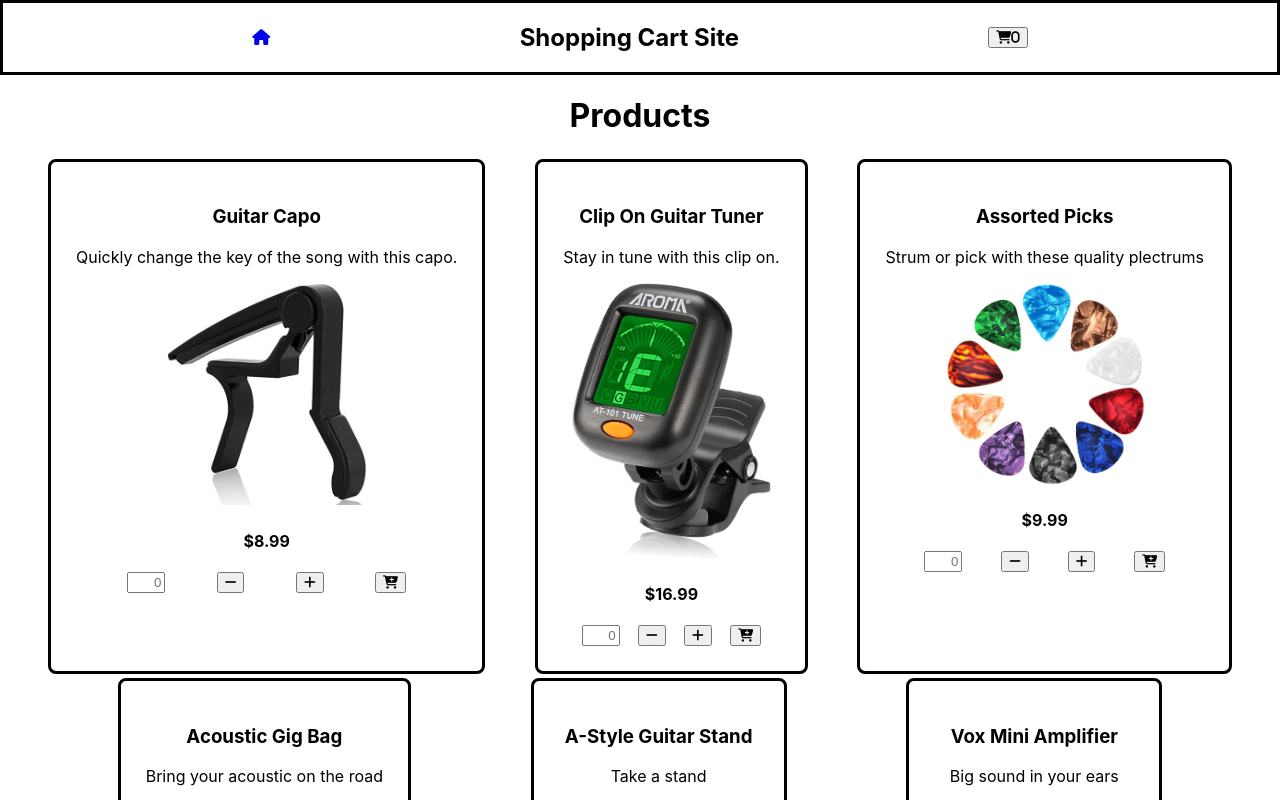
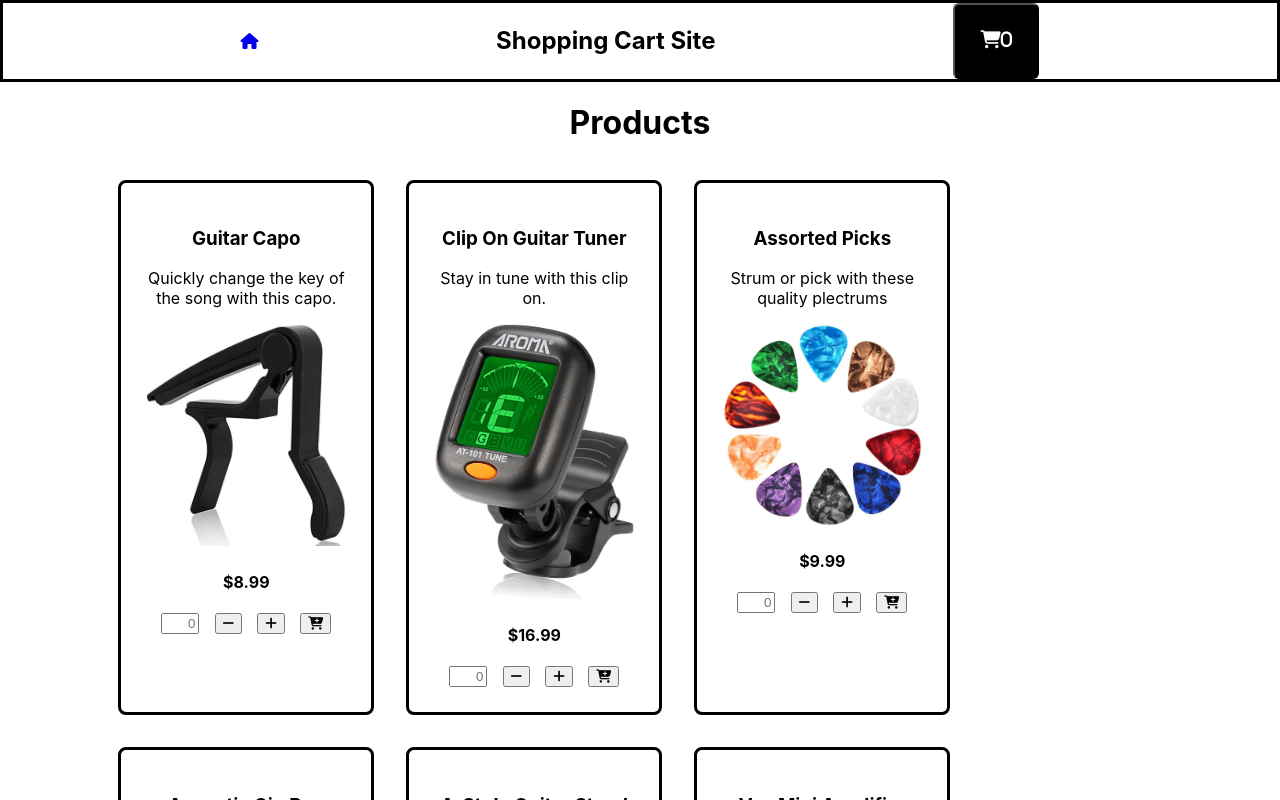
Before and after one commit to sethakirafeldman/shopping-cart, a React (Create React App) app: page /home in a window 1280 px wide. Shown: the top 800 px of the page. Built offline with nearby package versions, Linux system fonts and the light colour scheme.

Commit message:
cart styling

```diff
--- a/src/index.css
+++ b/src/index.css
@@ -19,11 +19,18 @@ nav {
   justify-content: space-evenly;
   border-style: solid;
 }
+
+#page-content {
+  display: flex;
+  flex-direction: row;
+
+}
 #products-container {
   display: flex;
   flex-direction: row;
   flex-wrap: wrap;
-  justify-content: space-evenly;
+  justify-content: center;
+  /* justify-content: space-between; */
 }
 
 h1 {
@@ -35,8 +42,11 @@ h1 {
   border-radius: 8px;
   padding: 25px;
   text-align: center;
-  margin: 2px;
-  max-width: 100%;
+  margin: 1rem;
+  /* max-width: 100%; */
+  flex: 0 1 calc(10% - 1em);
+  box-sizing: border-box;
+
 }
 
 .product-image {
@@ -64,10 +74,47 @@ input[type=number]{
   text-align: right;
 }
 
-#cart-container{
+/* cart drawer */
+
+#cart-container {
   display: flex;
-  flex-direction: row;
+  flex-direction: column;
+  z-index: 100;
+  height: 200%;
+  width: 400px;
+  border-style: solid;
+}
+
+.cart-drawer-enter {
+  opacity: 0;
+  z-index: 100;
+}
+
+.cart-drawer-enter-active {
+  opacity: 1;
+  z-index: 100;
+  transition: opacity 200ms;
+}
+
+.cart-drawer-exit {
+  opacity: 1;
+
+}
+.cart-drawer-exit-active {
+  opacity: 0;
+  transition: opacity 200ms;
+}
+.cart-drawer-exit-done {
+  opacity: 0;
 }
 .cart-thumbnail {
   width: 25%;
 }
+
+.cart-button {
+  border-radius: 6px;
+  padding: 2%;
+  color: white;
+  background-color: black;
+  font-size: large;
+}
```
